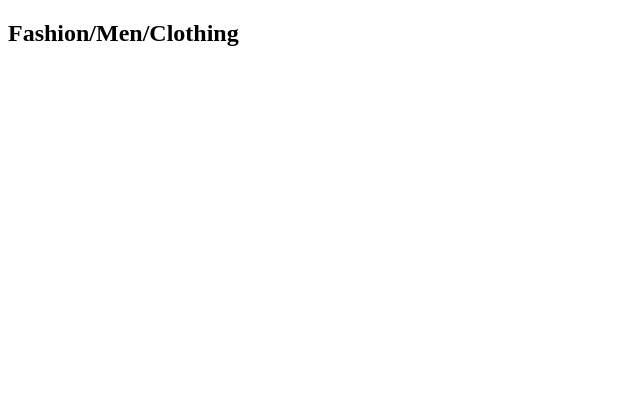
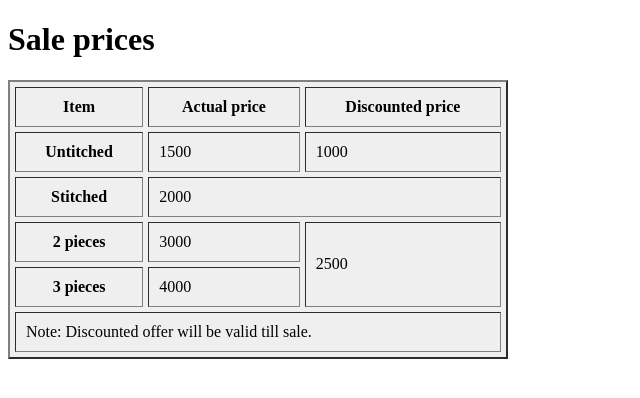
Before and after one commit to sajid-munawar/HTML-learning, a plain HTML site: page Online shop/Fashion/Men/Clothing.html in a window 1280 px wide. Shown: the whole page, without its empty margins (0-640 px from the left). Drawn offline with Linux system fonts and the light colour scheme.

Commit message:
Table actual practice with project

```diff
--- a/Online shop/Fashion/Men/Clothing.html
+++ b/Online shop/Fashion/Men/Clothing.html
@@ -6,6 +6,43 @@
     <title>Document</title>
 </head>
 <body>
-    <h2>Fashion/Men/Clothing</h2>
+    <h1>Sale prices</h1>
+    <table bgcolor="#efefef" width="500" border="2" cellpadding="10" cellspacing="5">
+        <thead>
+        <tr>
+            <th>Item</th>
+            <th>Actual price</th>
+            <th>Discounted price</th>
+        </tr>
+         </thead>
+         <tbody>
+        <tr>
+            <th>Untitched</th>
+            <td >1500</td>
+            <td>1000</td>
+        </tr>
+        <tr>
+            <th>Stitched</th>
+            <td colspan="2" >2000</td>
+
+        </tr>
+        <tr>
+            <th>2 pieces</th>
+            <td>3000</td>
+            <td  rowspan="2">2500</td>
+        </tr>
+        <tr>
+            <th>3 pieces</th>
+            <td>4000</td>
+
+        </tr>
+        </tbody>
+        <tfoot>
+        <tr>
+            <td colspan="3">Note: Discounted offer will be valid till sale.</td>
+        </tr>
+        </tfoot>
+
+    </table>
 </body>
 </html>
```
